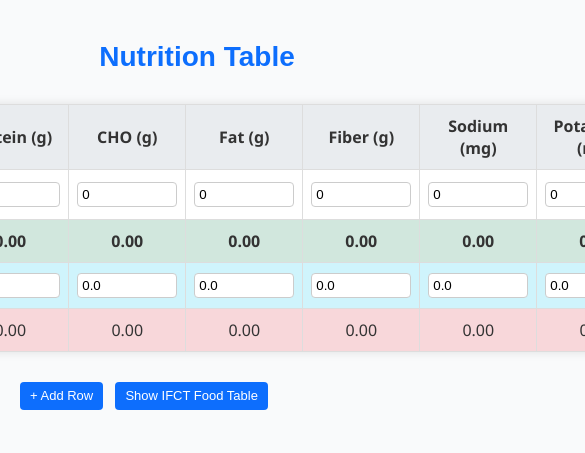
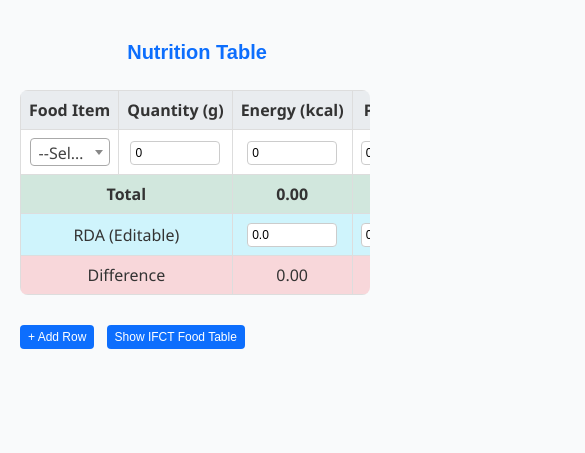
Before and after one commit to Ravindar274/nutrition-planner, a plain HTML site: page index.html in a window 390 px wide. Shown: the top 453 px of the page, 585 px wide, since content can reach past the window. Drawn offline with nearby package versions, Linux system fonts and the light colour scheme.

Commit message:
5 commit

```diff
--- a/style.css
+++ b/style.css
@@ -1,10 +1,10 @@
 body {
   font-family: 'Segoe UI', sans-serif;
   margin: 40px auto;
-  max-width: 1000px;
+  max-width: 1200px;
   background: #f9fafb;
   color: #333;
-  padding: 0 20px; /* added for mobile padding */
+  padding: 0 20px;
 }
 
 h2 {
@@ -14,24 +14,25 @@ h2 {
   font-size: 28px;
 }
 
-/* Wrapper to center wide tables */
 .table-wrapper {
-  display: flex;
-  justify-content: center;
+  overflow-x: auto;
   margin-bottom: 20px;
+  border-radius: 8px;
 }
 
 table {
+  width: 100%;
   border-collapse: collapse;
   box-shadow: 0 0 10px rgba(0,0,0,0.1);
   background: #fff;
-  min-width: 1000px; /* ensure table is wide enough for many columns */
+  min-width: 900px;
 }
 
 th, td {
   border: 1px solid #ddd;
-  padding: 10px 8px;
+  padding: 8px;
   text-align: center;
+  white-space: nowrap; /* prevent text wrapping inside table cells */
 }
 
 th {
@@ -59,41 +60,42 @@ tbody tr:hover {
   background-color: #f8d7da;
 }
 
-input[type="number"], input[type="text"] {
-  width: 90px;
+input[type="number"], input[type="text"], select.food-select {
+  width: 100px;
+  max-width: 100%;
   padding: 4px;
   border: 1px solid #ccc;
   border-radius: 4px;
+  font-size: 13px;
 }
 
 select.food-select {
-  width: 150px;
+  width: 140px;
 }
 
+/* Buttons */
 button {
-  padding: 10px 20px;
+  padding: 10px 18px;
   background-color: #0d6efd;
   color: #fff;
   border: none;
   border-radius: 5px;
   cursor: pointer;
-  font-size: 16px;
+  font-size: 15px;
 }
 
 button:hover {
   background-color: #0b5ed7;
 }
 
-/* Small delete (X) button */
 .remove-btn {
   background-color: transparent;
   border: none;
   color: #dc3545;
-  font-size: 18px;
+  font-size: 16px;
   font-weight: bold;
   cursor: pointer;
   padding: 4px 8px;
-  transition: color 0.3s ease;
 }
 
 .remove-btn:hover {
@@ -102,7 +104,6 @@ button:hover {
   border-radius: 4px;
 }
 
-/* Small "Add Row" and "Show IFCT" buttons */
 .action-btn {
   background-color: #0d6efd;
   color: white;
@@ -114,7 +115,6 @@ button:hover {
   font-weight: 500;
   border-radius: 4px;
   cursor: pointer;
-  transition: background-color 0.2s ease;
   line-height: 1.2;
 }
 
@@ -122,16 +122,16 @@ button:hover {
   background-color: #0b5ed7;
 }
 
-/* Editable page heading */
+/* Editable Heading */
 #editableHeading {
   width: 100%;
   text-align: center;
-  font-size: 28px;
+  font-size: 26px;
   font-weight: 600;
   border: none;
   background: transparent;
   color: #0d6efd;
-  margin-bottom: 30px;
+  margin-bottom: 25px;
   outline: none;
 }
 
@@ -139,3 +139,25 @@ button:hover {
   border-bottom: 1px dashed #0d6efd;
   background-color: #eef6ff;
 }
+
+/* Responsive tweaks */
+@media screen and (max-width: 768px) {
+  input[type="number"], input[type="text"], select.food-select {
+    width: 80px;
+    font-size: 12px;
+  }
+
+  button {
+    padding: 8px 12px;
+    font-size: 13px;
+  }
+
+  .action-btn {
+    padding: 5px 8px;
+    font-size: 12px;
+  }
+
+  #editableHeading {
+    font-size: 20px;
+  }
+}
```
